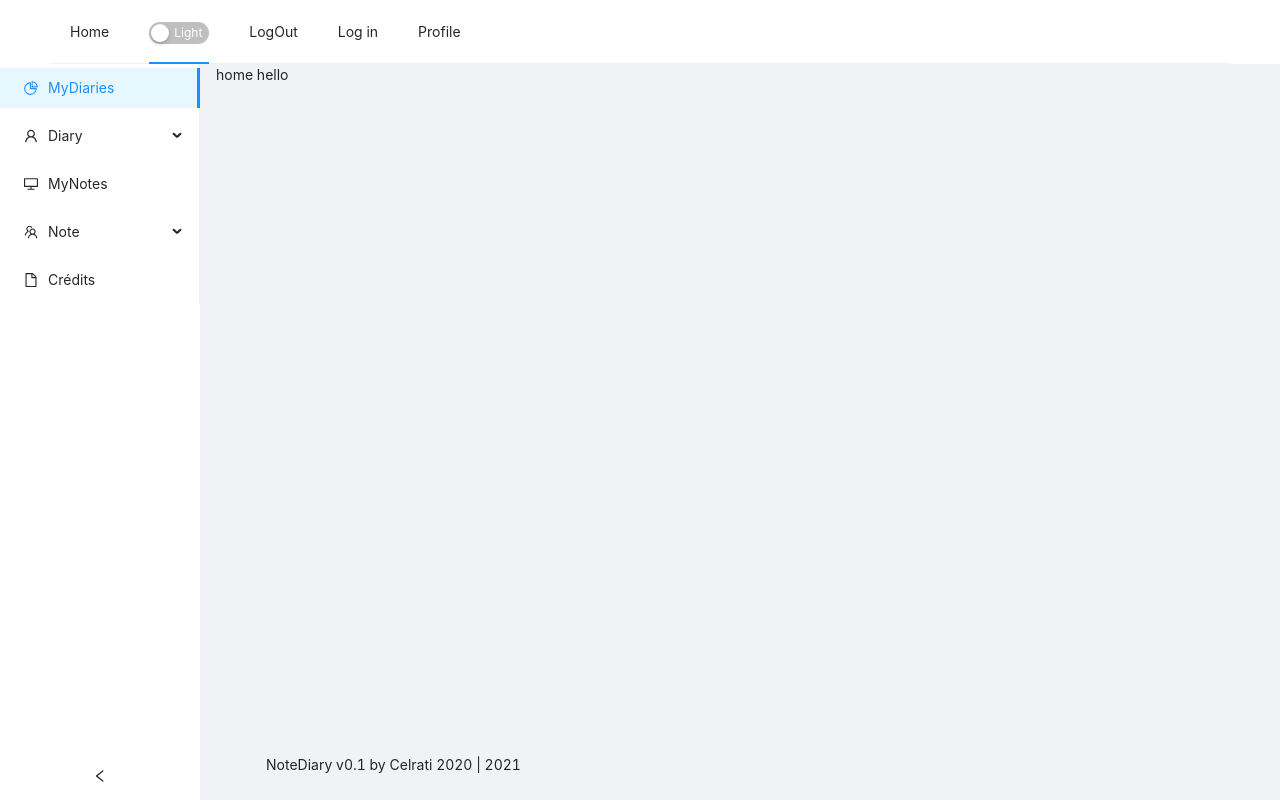
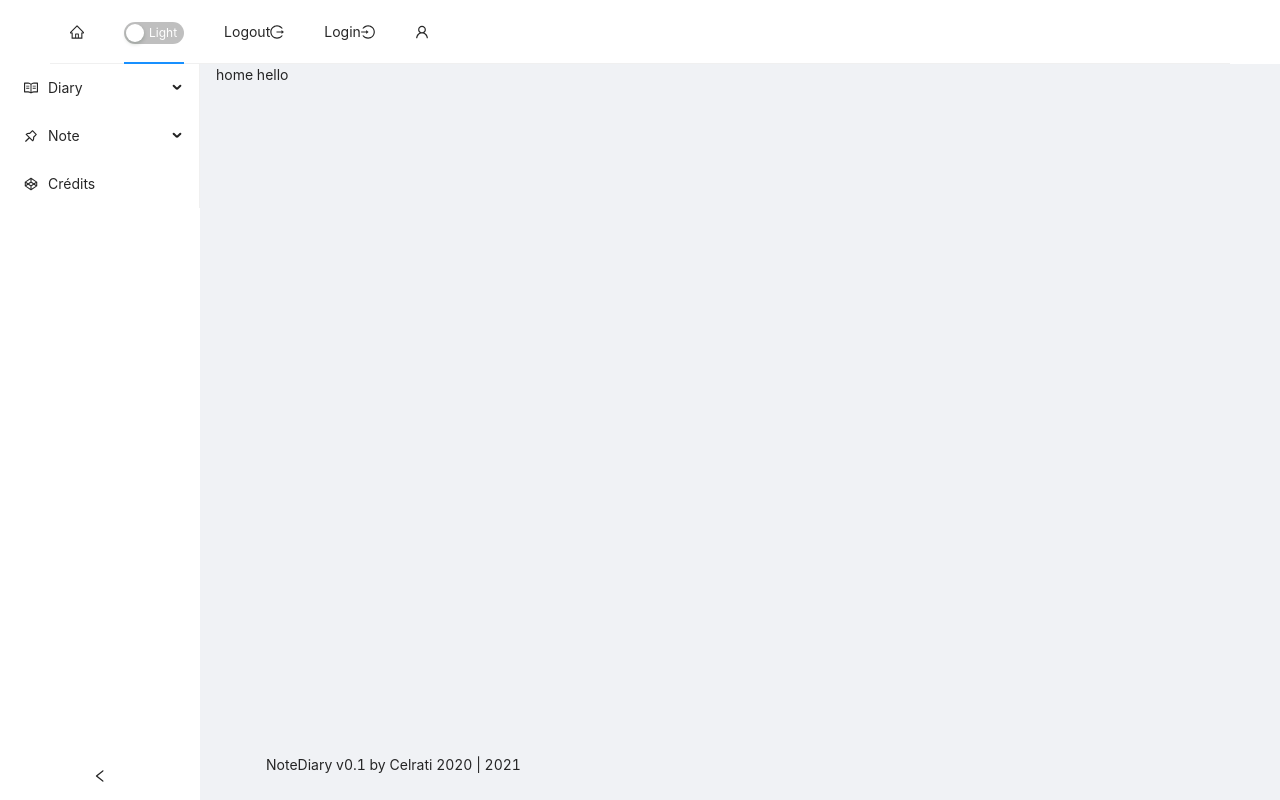
Before and after one commit to celrati/ReactNoteDiary, a React (Create React App) app in the folder notediary/: page / in a window 1280 px wide. Built offline with nearby package versions, Linux system fonts and the light colour scheme.

Commit message:
add icons

```diff
--- a/notediary/src/App.js
+++ b/notediary/src/App.js
@@ -15,8 +15,13 @@ import {
   DesktopOutlined,
   PieChartOutlined,
   FileOutlined,
-  TeamOutlined,
+  PushpinOutlined,
+  ReadOutlined,
+  HomeOutlined,
   UserOutlined,
+  LoginOutlined,
+  LogoutOutlined,
+  CodepenOutlined
 } from '@ant-design/icons';
 
 import {
@@ -77,8 +82,11 @@ const App = () => {
       <Header theme={theme} style={{ width: '100%', backgroundColor: `${colorHeader}` }}>
 
         <Menu theme={theme} mode="horizontal" defaultSelectedKeys={['2']}>
+
           <Menu.Item key="1">
-            <Link to="/home">Home</Link>
+            <Link to="/home">
+              <HomeOutlined />
+            </Link>
           </Menu.Item>
 
           <Menu.Item key="2">
@@ -90,20 +98,25 @@ const App = () => {
             />
           </Menu.Item>
 
-
           <Menu.Item style={{ float: 'right' }} key="5" onClick={logOutConfirm}>
-            LogOut
+            Logout
+            <LogoutOutlined />
           </Menu.Item>
 
           <Menu.Item style={{ float: 'right' }} key="4">
-            <Link to="/login">Log in</Link>
+            <Link to="/login">
+              Login
+              <LoginOutlined />
+            </Link>
           </Menu.Item>
 
           <Menu.Item style={{ float: 'right' }} key="3">
-            <Link to="/profile">Profile</Link>
+            <Link to="/profile">
+              <UserOutlined />
+            </Link>
           </Menu.Item>
+
         </Menu>
-
 
       </Header>
 
@@ -111,10 +124,10 @@ const App = () => {
         <Sider theme={theme} collapsible collapsed={collapsed} onCollapse={() => hideShow()}>
 
           <Menu theme={theme} defaultSelectedKeys={['1']} mode="inline">
-            <Menu.Item key="1" icon={<PieChartOutlined />}>
-              MyDiaries
-            </Menu.Item>
-            <SubMenu key="sub1" icon={<UserOutlined />} title="Diary">
+
+
+
+            <SubMenu key="sub1" icon={<ReadOutlined />} title="Diary">
               <Menu.Item key="3">
                 <Link to="/diarylist">My diaries</Link>
               </Menu.Item>
@@ -123,11 +136,9 @@ const App = () => {
               </Menu.Item>
 
             </SubMenu>
-            <Menu.Item key="2" icon={<DesktopOutlined />}>
-              MyNotes
-            </Menu.Item>
 
-            <SubMenu key="sub2" icon={<TeamOutlined />} title="Note">
+
+            <SubMenu key="sub2" icon={<PushpinOutlined />} title="Note">
               <Menu.Item key="6">
                 <Link to="/notelist">My Notes</Link>
               </Menu.Item>
@@ -135,7 +146,7 @@ const App = () => {
                 <Link to="/addnote">New Note</Link>
               </Menu.Item>
             </SubMenu>
-            <Menu.Item key="9" icon={<FileOutlined />}>
+            <Menu.Item key="9" icon={<CodepenOutlined />}>
               <Link to="/credit">Crédits</Link>
             </Menu.Item>
           </Menu>
```
